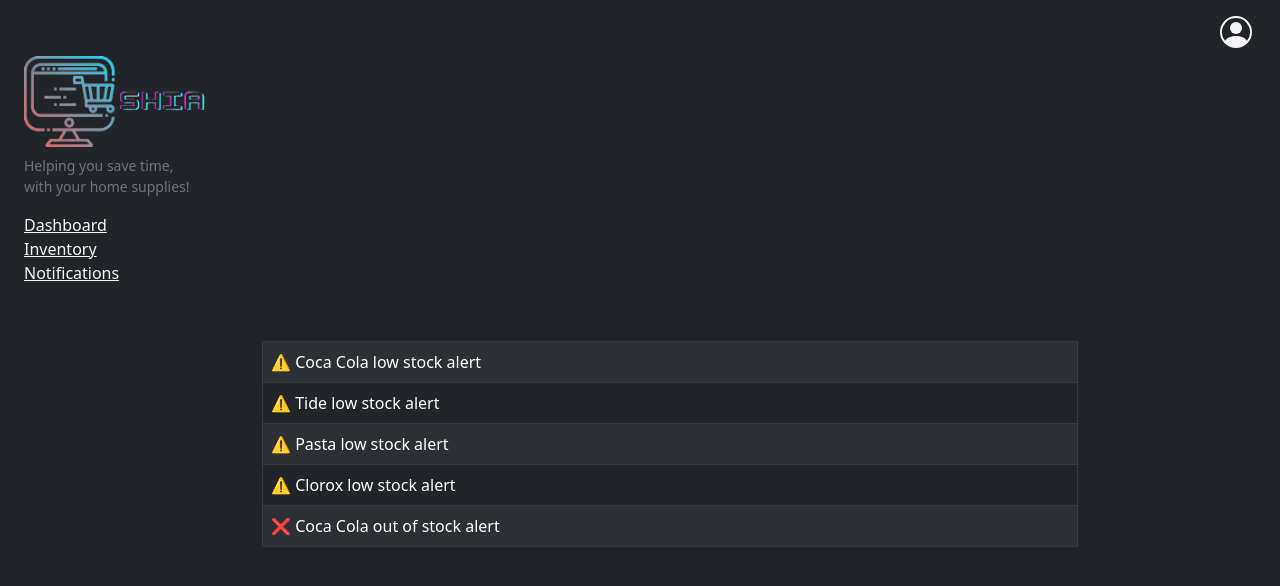
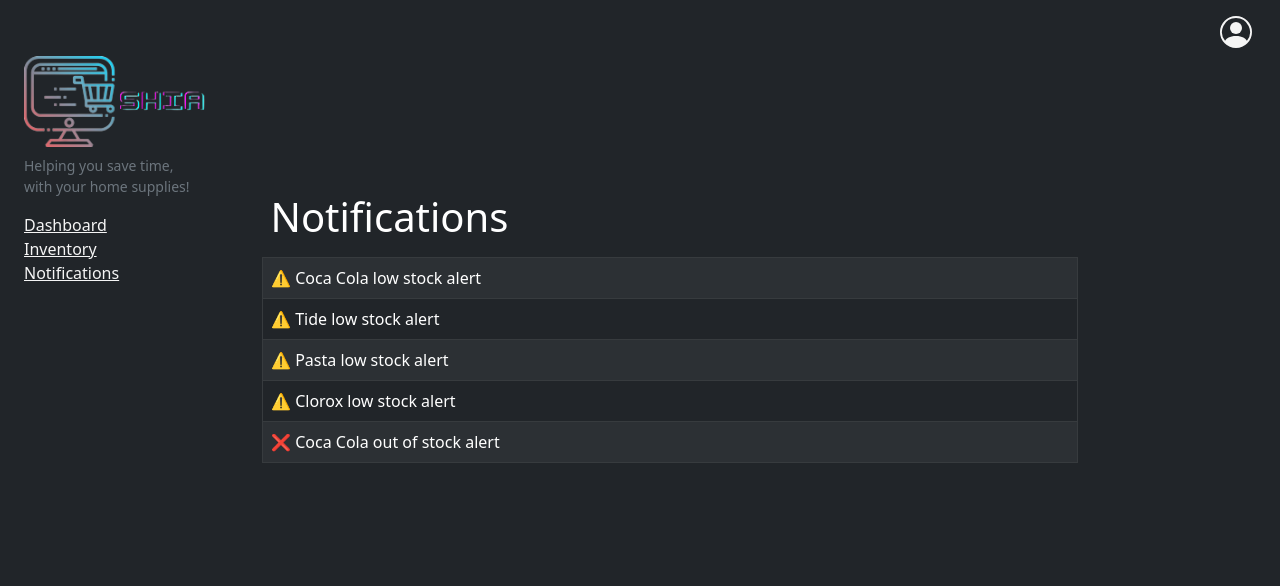
Before and after one commit to T7CS6330123MT/shia, a React (Create React App) app: page /notifications in a window 1280 px wide. Shown: the top 586 px of the page. Built offline with nearby package versions, Linux system fonts and the light colour scheme.

Commit message:
Updates table titles with proper style

```diff
--- a/src/Inventory/Inventory.js
+++ b/src/Inventory/Inventory.js
@@ -11,9 +11,9 @@ export default function Inventory() {
 
   return (
     <>
-      <h1>Inventory</h1>
-      <Table striped bordered hover variant="dark" style={{ width: "65%", marginLeft: "250px"}}>
+      <Table bordered hover variant="dark" style={{ width: "65%", marginLeft: "250px", marginTop: "-100px"}}>
         <thead>
+        <tr style={{border:"none"}}><th style={{border:"none"}}><h1>Inventory</h1></th></tr>
         <tr>
           <th>id</th>
           <th>Name</th>
--- a/src/Notifications/Notifications.js
+++ b/src/Notifications/Notifications.js
@@ -11,10 +11,9 @@ export default function Inventory() {
 
   return (
     <>
-      <h1>Notifications</h1>
-      <Table striped bordered hover variant="dark" style={{ width: "65%", marginLeft: "250px"}}>
+      <Table striped bordered hover variant="dark" style={{ width: "65%", marginLeft: "250px", marginTop: "-100px"}}>
         <thead>
-          <tr></tr>
+        <tr style={{border:"none"}}><th style={{border:"none"}}><h1>Notifications</h1></th></tr>
         </thead>
         <tbody>
         <tr key={0}>
```
